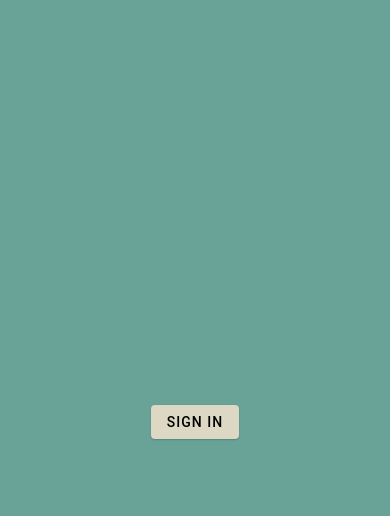
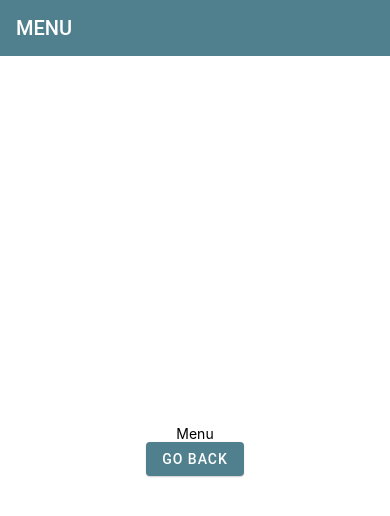
Before and after one commit to mfelippe/Test_app, a React Native app in the folder my-app/: screen /Menu in a window 390 px wide. Before the commit this address had no page. Shown: the top 516 px of the page. Built offline with nearby package versions, Linux system fonts and the light colour scheme.

Commit message:
create new page of menu

```diff
--- a/my-app/Pages/Home.js
+++ b/my-app/Pages/Home.js
@@ -4,26 +4,23 @@ import { Appbar, Card, Button, List, Title } from "react-native-paper";
 import menuItems from "../MenuItems";
 import { auth } from "../firebase-config";
 import * as firebase from "firebase";
-import { useNavigation } from "@react-navigation/native";
+import { NavigationContainer } from "@react-navigation/native";
+import { createNativeStackNavigator } from "@react-navigation/native-stack";
 
-const Home = () => {
-  const navigation = useNavigation();
-  const [showMenu, setShowMenu] = useState(false);
-
-  const handleSignOut = () => {
-    navigation.replace("index");
-  };
+const Home = ({ navigation }) => {
   return (
     <>
       <Appbar.Header style={{ backgroundColor: "#50808E" }}>
         <Appbar.Content title="Welcome to our Cafe" />
       </Appbar.Header>
 
-      {!showMenu ? (
-        <>
       <Appbar.Header style={{ backgroundColor: "#84B59F" }}>
         <Appbar.Content title="Olá, Marcos Felippe" />
-            <Button mode="contained" color="#50808E" onPress={handleSignOut}>
+        <Button
+          mode="contained"
+          color="#50808E"
+          onPress={() => navigation.navigate("index")}
+        >
           SIGN OUT
         </Button>
       </Appbar.Header>
@@ -37,32 +34,13 @@ const Home = () => {
             <Button
               mode="contained"
               color="#50808E"
-                  onPress={() => setShowMenu(true)}
+              onPress={() => navigation.navigate("Menu")}
             >
               View Our Menu
             </Button>
           </Card.Actions>
         </Card>
       </View>
-        </>
-      ) : (
-        <>
-          <View>
-            <Title>MENU</Title>
-            {menuItems.map((item) => (
-              <Text key={item.id}>{item.name}</Text>
-            ))}
-
-            <Button
-              mode="contained"
-              color="#50808E"
-              onPress={() => setShowMenu(false)}
-            >
-              Go Back
-            </Button>
-          </View>
-        </>
-      )}
     </>
   );
 };
--- /dev/null
+++ b/my-app/Pages/Menu.js
@@ -0,0 +1,36 @@
+import React from "react";
+import { StyleSheet, Text, View, SafeAreaView } from "react-native";
+import { Appbar, Card, Button, List, Title } from "react-native-paper";
+import { NavigationContainer } from "@react-navigation/native";
+import { createNativeStackNavigator } from "@react-navigation/native-stack";
+
+const Menu = ({ navigation }) => {
+  return (
+    <>
+      <Appbar.Header style={{ backgroundColor: "#50808E" }}>
+        <Appbar.Content title="MENU" />
+      </Appbar.Header>
+      <View style={styles.container}>
+        <Text>Menu</Text>
+        <Button
+          mode="contained"
+          color="#50808E"
+          onPress={() => navigation.goBack()}
+        >
+          GO BACK
+        </Button>
+      </View>
+    </>
+  );
+};
+
+const styles = StyleSheet.create({
+  container: {
+    flex: 1,
+    backgroundColor: "#fff",
+    alignItems: "center",
+    justifyContent: "center",
+  },
+});
+
+export default Menu;
--- a/my-app/Pages/Routes.js
+++ b/my-app/Pages/Routes.js
@@ -2,7 +2,7 @@ import { NavigationContainer } from "@react-navigation/native";
 import { createNativeStackNavigator } from "@react-navigation/native-stack";
 import Home from "./Home";
 import Index from "./Index";
-
+import Menu from "./Menu";
 const Stack = createNativeStackNavigator();
 
 function Routes() {
@@ -19,6 +19,11 @@ function Routes() {
           name="Home"
           component={Home}
         />
+        <Stack.Screen
+          options={{ headerShown: false }}
+          name="Menu"
+          component={Menu}
+        />
       </Stack.Navigator>
     </NavigationContainer>
   );
```
Lines whose indentation alone changed are shown as unchanged.
